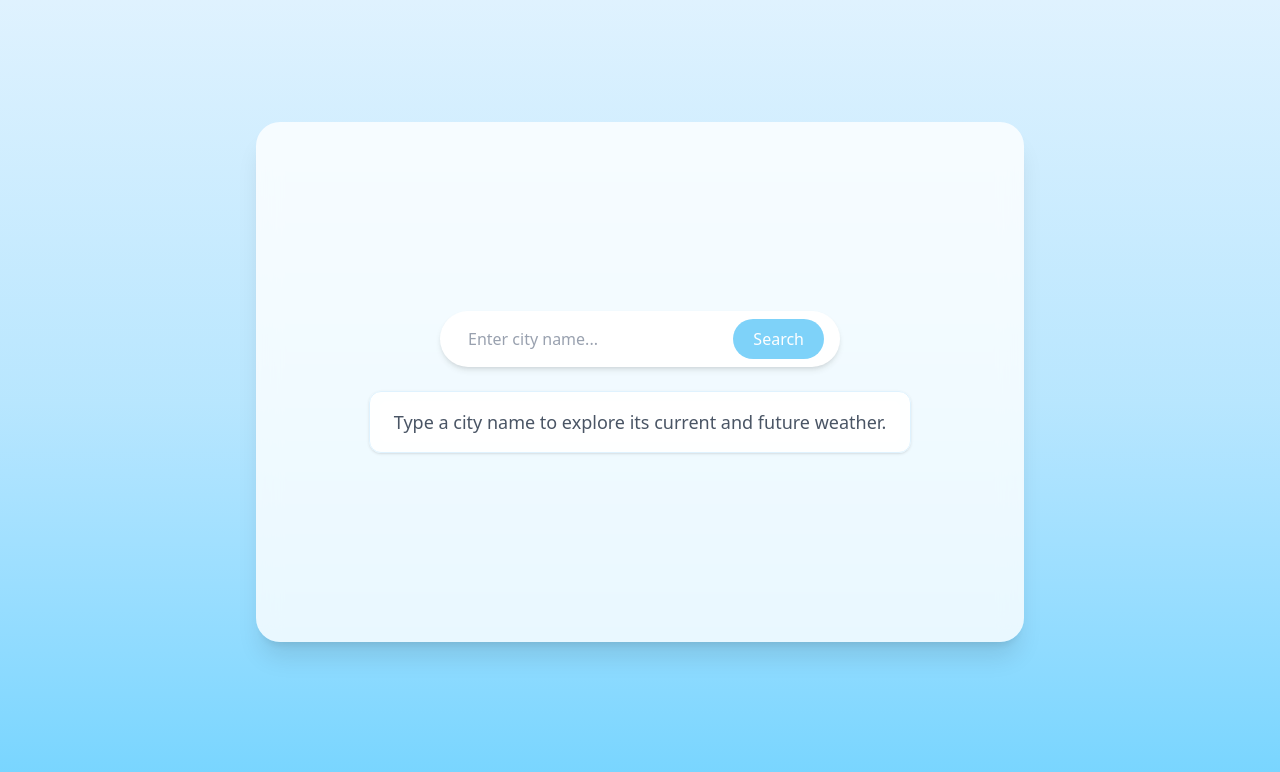
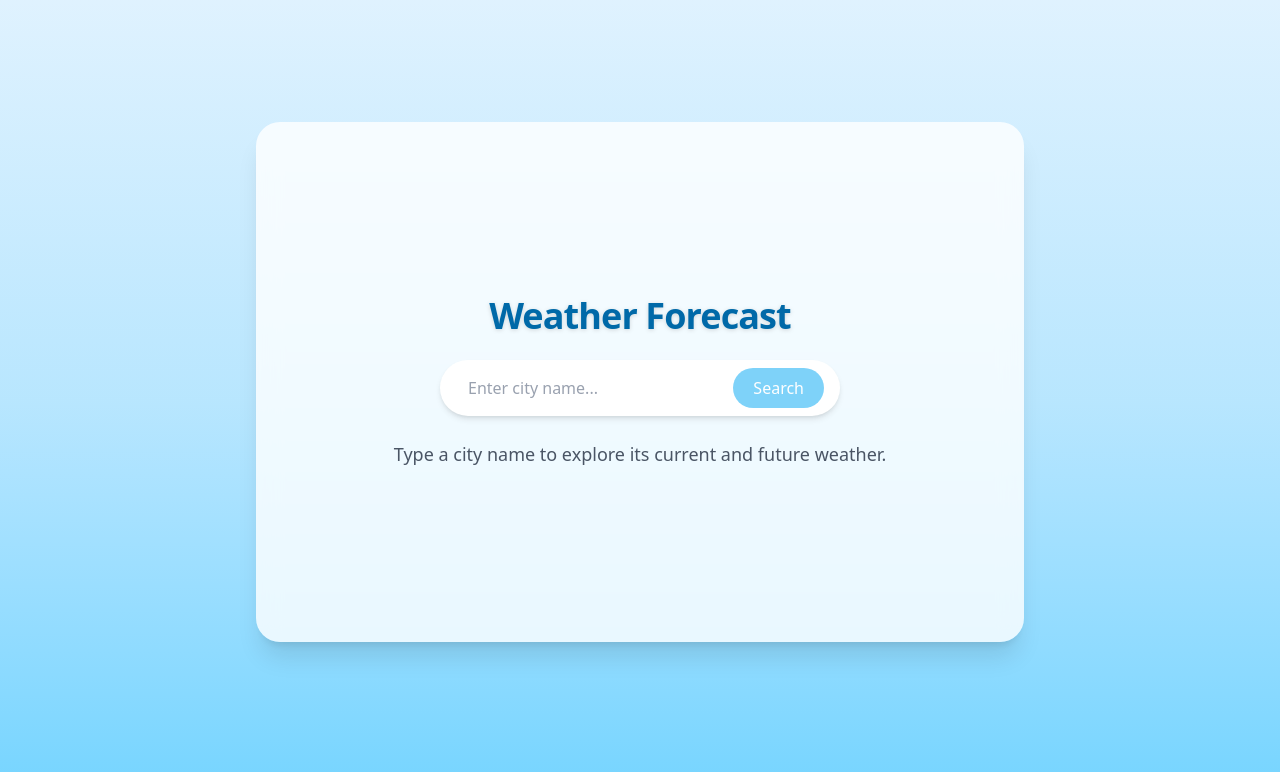
Before and after one commit to jiangzegege123/Weather-forecast, a React (Vite) app: page / in a window 1280 px wide. Shown: the top 772 px of the page. Built offline with nearby package versions, Linux system fonts and the light colour scheme.

Commit message:
final change

```diff
--- a/src/App.jsx
+++ b/src/App.jsx
@@ -37,6 +37,10 @@ function App() {
         {!isLoading && !data && !error && !futureError && (
           <>
             <div className="flex flex-col items-center space-y-6">
+              {/* Titie */}
+              <h1 className="text-4xl font-bold text-sky-700 tracking-tight drop-shadow-sm">
+                Weather Forecast
+              </h1>
               {/* Search Box */}
               <form
                 onSubmit={handleSubmit}
@@ -57,13 +61,11 @@ function App() {
                   Search
                 </button>
               </form>
+              {/* Tip / Initial State */}
 
-              {/* Tip / Initial State */}
-              <div className="bg-white/80 backdrop-blur-sm border border-sky-100 rounded-xl px-6 py-4 shadow-sm text-center">
-                <p className="text-gray-600 text-lg">
-                  Type a city name to explore its current and future weather.
-                </p>
-              </div>
+              <p className="text-gray-600 text-lg">
+                Type a city name to explore its current and future weather.
+              </p>
             </div>
           </>
         )}
@@ -72,14 +74,18 @@ function App() {
         {!isLoading && (error || futureError) && (
           <>
             <div className="flex flex-col items-center space-y-6">
+              {/* Titie */}
+              <h1 className="text-4xl font-bold text-sky-700 tracking-tight drop-shadow-sm">
+                Weather Forecast
+              </h1>
               {/* Search Box */}
               <form
                 onSubmit={handleSubmit}
-                className="flex items-center bg-white shadow-md rounded-full px-4 py-2 w-[340px] sm:w-[400px] focus-within:ring-2 focus-within:ring-sky-400 transition-all duration-200"
+                className="flex items-center bg-white shadow-md rounded-full px-4 py-2 w-[340px] sm:w-[400px] focus-within:ring-2 focus-within:ring-sky-400 transition"
               >
                 <input
                   type="text"
-                  placeholder="🔍  Enter city name..."
+                  placeholder="Enter city name..."
                   value={city}
                   onChange={(e) => setCity(e.target.value)}
                   className="grow text-gray-700 px-3 py-2 rounded-full focus:outline-none placeholder-gray-400"
```
